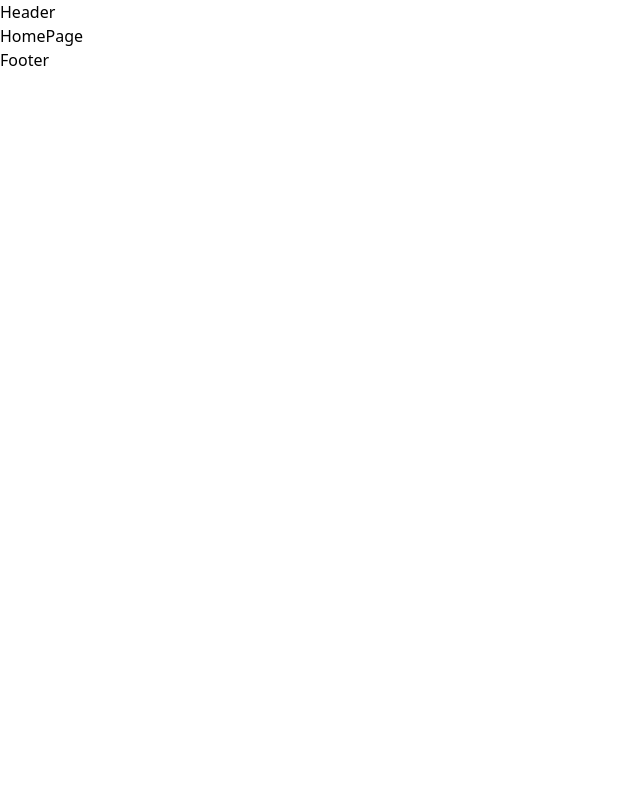
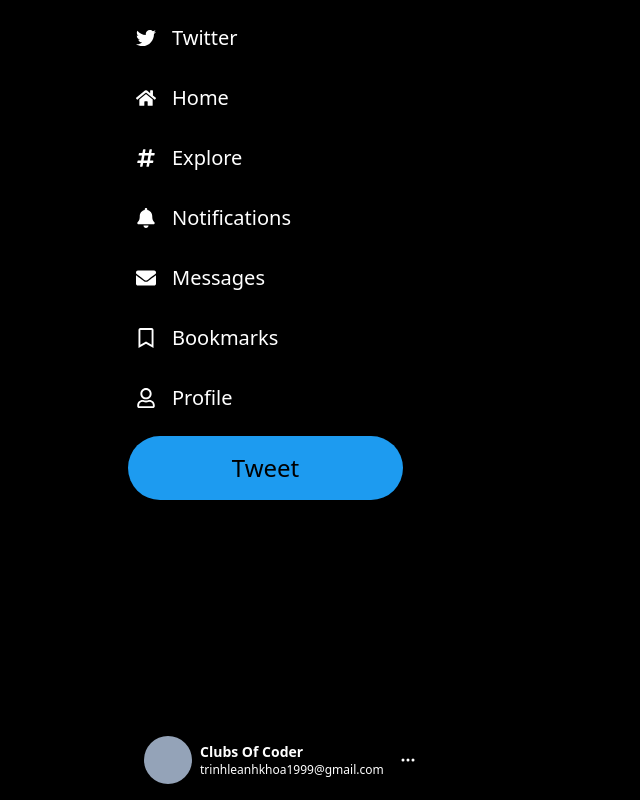
Before and after one commit to trinhleanhkhoa1999/social-media, a React (Vite) app: page /home in a window 1280 px wide. Shown: the whole page, without its empty margins (0-640 px from the left). Built offline with nearby package versions, Linux system fonts and the light colour scheme.

Commit message:
khoa: left sidebar of homepage

```diff
--- a/src/App.tsx
+++ b/src/App.tsx
@@ -1,7 +1,7 @@
 import { useState } from "react";
 import { createBrowserRouter, RouterProvider, Outlet } from "react-router-dom";
-import Header from "./components/Header";
-import Footer from "./components/Footer";
+// import Header from "./components/Header";
+// import Footer from "./components/Footer";
 import NotFound from "./pages/NotFound";
 import HomePage from "./pages/HomePage";
 import LoginPage from "./pages/LoginPage";
@@ -11,9 +11,7 @@
 
 const Layout = () => (
   <div className="layout-app">
-    <Header />
     <Outlet />
-    <Footer />
   </div>
 );
 function App() {
--- a/src/pages/HomePage/index.tsx
+++ b/src/pages/HomePage/index.tsx
@@ -1,5 +1,87 @@
-import React from "react";
+import {
+  FaHome,
+  FaHashtag,
+  FaBell,
+  FaEnvelope,
+  FaRegBookmark,
+  FaRegUser,
+  FaTwitter,
+} from "react-icons/fa";
+import { BsThreeDots } from "react-icons/bs";
+import { Link } from "react-router-dom";
+const navigationItem = [
+  {
+    title: "Twitter",
+    icon: <FaTwitter />,
+  },
+  {
+    title: "Home",
+    icon: <FaHome />,
+  },
+  {
+    title: "Explore",
+    icon: <FaHashtag />,
+  },
+  {
+    title: "Notifications",
+    icon: <FaBell />,
+  },
+  {
+    title: "Messages",
+    icon: <FaEnvelope />,
+  },
+  {
+    title: "Bookmarks",
+    icon: <FaRegBookmark />,
+  },
+  {
+    title: "Profile",
+    icon: <FaRegUser />,
+  },
+];
+const HomePage = () => {
+  return (
+    <div className="w-full h-full flex justify-center items-center relative bg-black">
+      <div className="max-w-screen-lg w-full flex relative h-screen">
+        {/* left siderbar for navigation/header */}
+        <section className="fixed w-[275px] flex flex-col items-stretch h-screen space-y-4">
+          <div className="flex flex-col items-stretch space-y-4 mt-4 h-full">
+            {navigationItem.map((item, idx) => {
+              return (
+                <Link
+                  className="hover:bg-white/10 text-xl trasiton duration-200 flex items-center justify-start w-fit space-x-4 rounded-3xl p-2 "
+                  to={`/${item.title.toLocaleLowerCase()}`}
+                  key={idx}
+                >
+                  <div className="text-white"> {item.icon}</div>
+                  <div className="text-white"> {item.title}</div>
+                </Link>
+              );
+            })}
+            <button className="w-full rounded-full bg-primary p-4 text-2xl text-center hover:bg-opacity-70 transition duration-200">
+              Tweet
+            </button>
+          </div>
+          <div className="text-white">
+            <button className="w-full rounded-full flex items-center space-x-4 bg-transparent p-4 text-center hover:bg-white/20 transition duration-200 ">
+              <div className="flex items-center space-x-2">
+                <div className="rounded-full bg-slate-400 w-12 h-12"></div>
+                <div className="text-left text-sm">
+                  <div className="font-semibold">Clubs Of Coder</div>
+                  <div className="text-xs">trinhleanhkhoa1999@gmail.com</div>
+                </div>
+              </div>
+              <div>
+                <BsThreeDots />
+              </div>
+            </button>
+          </div>
+        </section>
+        <section>Home timeline</section>
+        <section>Right section</section>
+      </div>
+    </div>
+  );
+};
 
-export default function HomePage() {
-  return <div>HomePage</div>;
-}
+export default HomePage;
--- a/tailwind.config.js
+++ b/tailwind.config.js
@@ -3,7 +3,11 @@
   content: ["./index.html", "./src/**/*.{js,ts,jsx,tsx}"],
 
   theme: {
-    extend: {},
+    extend: {
+      colors: {
+        primary: "rgb(29,155,240)",
+      },
+    },
   },
   plugins: [],
 };
```
